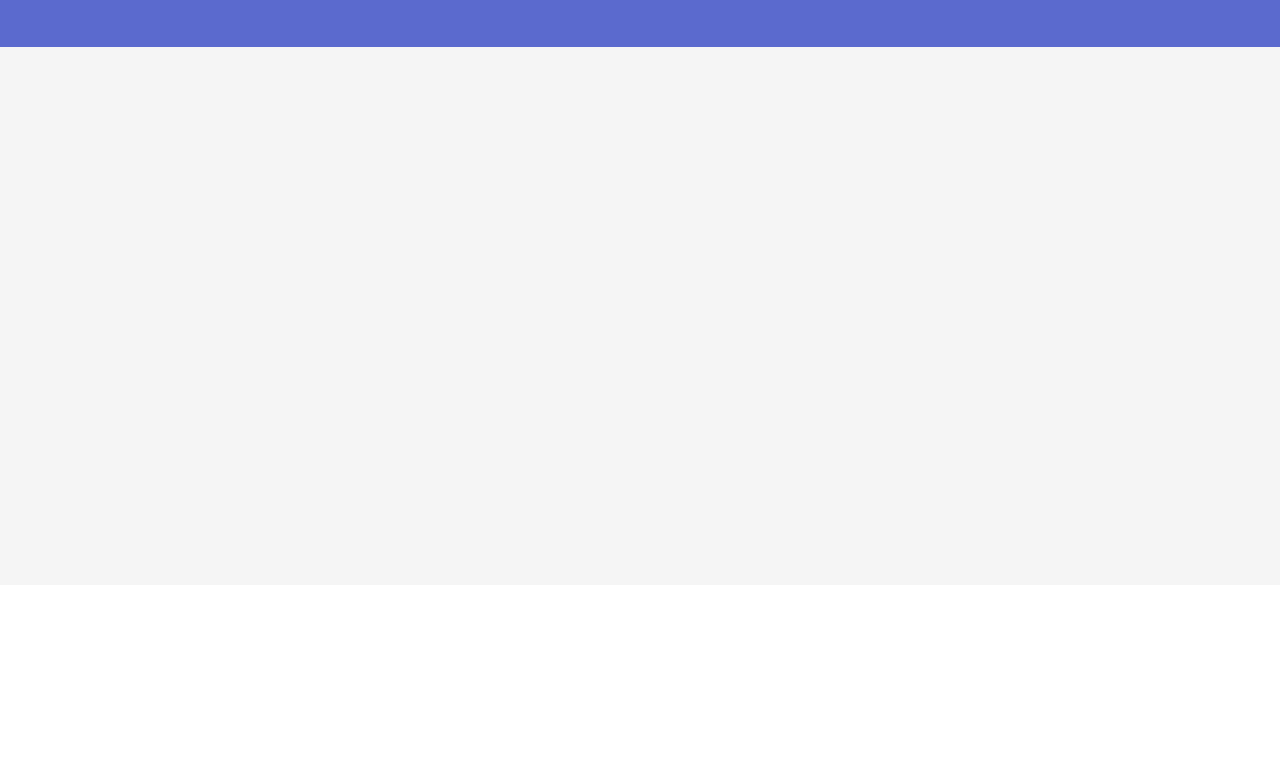
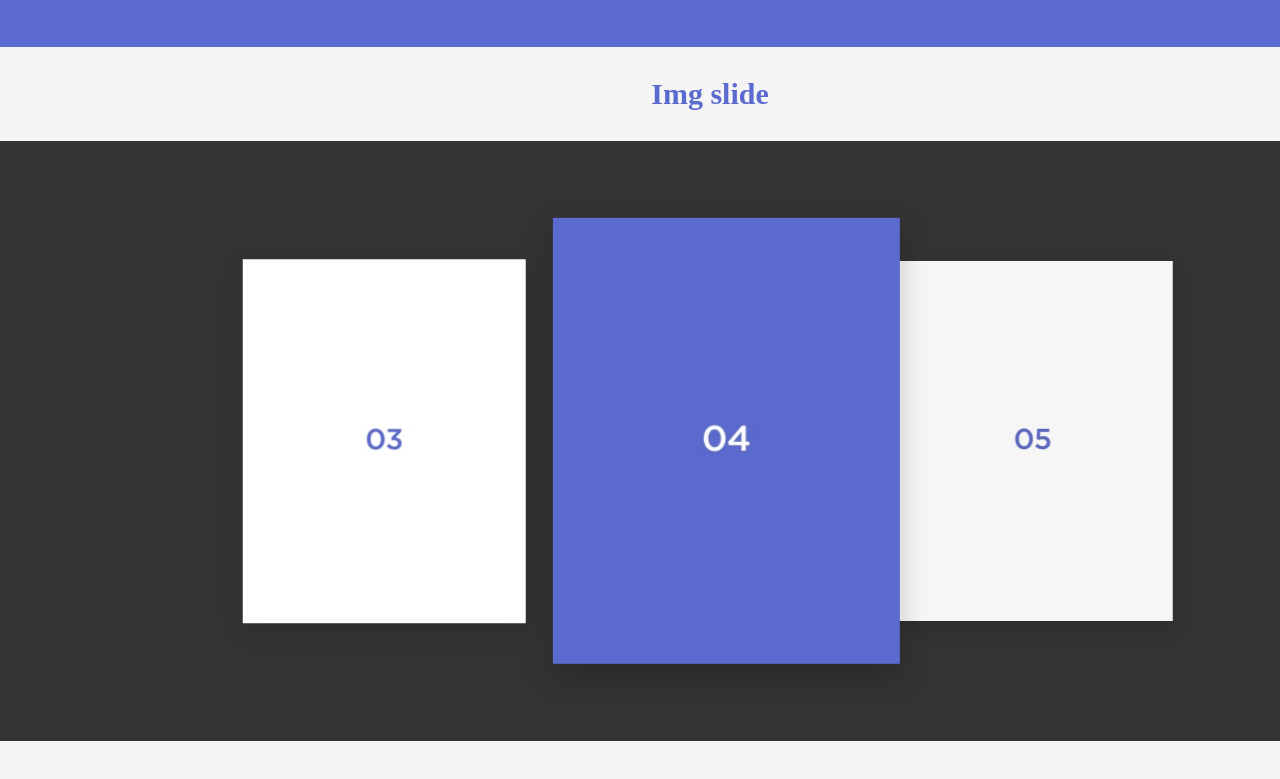
Before and after one commit to chamdduni/code-ex, a plain HTML site: page practice_PC.html in a window 1280 px wide. Shown: the part 2415-3194 px from the top of the page. Before the commit the page ends 3000 px from the top, so only its background shows below. Drawn offline with nearby package versions, Linux system fonts and the light colour scheme; a web font is replaced by a local one.

Commit message:
Add files via upload

```diff
--- a/practice_PC.html
+++ b/practice_PC.html
@@ -53,7 +53,7 @@ html{scroll-behavior:smooth;}
 .promotion_pc {
     width: 1420px;
     min-width: 1420px;
-	height: 3000px;
+	height: 5000px;
     margin: 0 auto;
     position: relative;
 	/* relative는 원래 위치를 기준으로 배치 */
@@ -158,6 +158,50 @@ html{scroll-behavior:smooth;}
 .image-card:hover .overlay-text{
   	background:rgba(0,0,0,0.80);
 }
+
+
+
+
+/* ================= Img Slide ================= */
+.slide_wrap {
+  position: relative;
+  width: 1420px; height: 600px;
+  overflow: hidden;
+background: url("ex_img/PC_slide_bg.jpg") center center / cover no-repeat;
+}
+.card {
+  position: absolute;
+  top: 50%; left: 50%;
+  width: 280px; height: 360px;
+  opacity: 0;
+  box-shadow: 0 8px 20px rgba(0, 0, 0, 0.12);
+  transform: translate(-50%, -50%);
+  transition: all 0.8s ease;
+}
+.card img {
+  width: 100%;
+  height: 100%;
+  object-fit: cover;
+}
+/* 왼쪽 */
+.card.left {
+  opacity: 1;
+  transform: translate(-50%, -50%) translateX(-120%);
+}
+/* 중앙 */
+.card.center {
+  width: 350px;  height: 450px;
+  opacity: 1;
+  box-shadow: 0 12px 28px rgba(0, 0, 0, 0.2);
+  transform: translate(-50%, -50%);
+  z-index: 2;
+}
+/* 오른쪽 */
+.card.right {
+  opacity: 1;
+  transform: translate(-50%, -50%) translateX(120%);
+}
+
 </style>
 
 </head>
@@ -242,6 +286,17 @@ html{scroll-behavior:smooth;}
 
 
 
+<p>Img slide</p>
+<!-- ======== 이미지 슬라이드 ======== -->
+<div class="slide_wrap">
+  <div class="card"><img src="ex_img/PC_slide_wrap_01.jpg"></div>
+  <div class="card"><img src="ex_img/PC_slide_wrap_02.jpg"></div>
+  <div class="card"><img src="ex_img/PC_slide_wrap_03.jpg"></div>
+  <div class="card"><img src="ex_img/PC_slide_wrap_04.jpg"></div>
+  <div class="card"><img src="ex_img/PC_slide_wrap_05.jpg"></div>
+  <div class="card"><img src="ex_img/PC_slide_wrap_06.jpg"></div>
+</div>
+
 
 <!-- ================= 프로모션 페이지 끝 ================= -->
 </div>
@@ -267,6 +322,31 @@ const observerBlur = new IntersectionObserver((entries) => {
   });
 },{threshold:0.5}); // 이미지 영역이 화면에 50% 이상 들어오면 active 클래스 실행
 targets.forEach(el => observerBlur.observe(el));
+
+
+
+// slide-wrap 적용
+const cards = document.querySelectorAll('.card'); // querySelectorAll('.card') : HTML에서 class가 card인 요소를 모두 가져와
+const total = cards.length; // cards.length : 가져온 카드의 총 개수를 계산해.
+let index = 1; // index는 현재 중앙에 위치할 카드의 번호 / 1번카드 0, 2번카드 1, 2번카드 2 ...
+function slide() {
+  cards.forEach((card, i) => {
+    card.className = 'card';
+
+    let pos = (i - index + total) % total;
+	// pos : 현재 카드가 중앙을 기준으로 어느 위치에 있는지 계산
+
+    if (pos === 0) card.classList.add('center');
+    else if (pos === 1) card.classList.add('right');
+    else if (pos === total - 1) card.classList.add('left');
+  });
+
+  index = (index + 1) % total; // 현재 중앙에 있는 카드 번호를 1씩 증가
+}
+
+slide();
+setInterval(slide, 3000); // 3초마다 중앙 카드가 다음 카드로 바뀌는 구조
+
 </script>
 
 </body>
```
Also changed, not shown: practice_MO.html (+83 -0 lines), ex_img/MO_slide_bg.jpg (added), ex_img/MO_slide_wrap_01.jpg (added), ex_img/MO_slide_wrap_02.jpg (added), ex_img/MO_slide_wrap_03.jpg (added), ex_img/MO_slide_wrap_04.jpg (added), ex_img/MO_slide_wrap_05.jpg (added), ex_img/MO_slide_wrap_06.jpg (added), ex_img/PC_slide_bg.jpg (added), ex_img/PC_slide_wrap_01.jpg (added), ex_img/PC_slide_wrap_02.jpg (added), ex_img/PC_slide_wrap_03.jpg (added), ex_img/PC_slide_wrap_04.jpg (added), ex_img/PC_slide_wrap_05.jpg (added), 1 more files.
